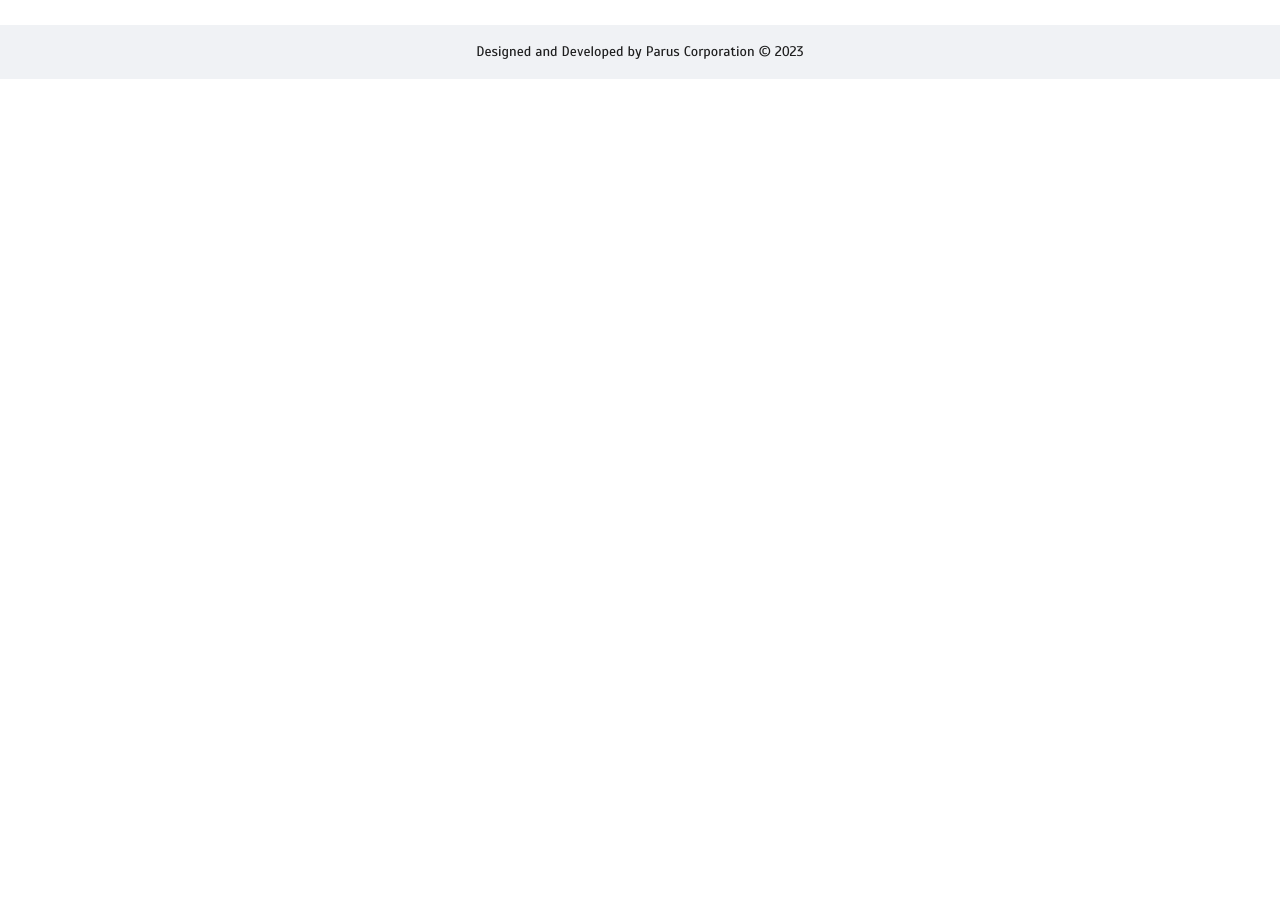
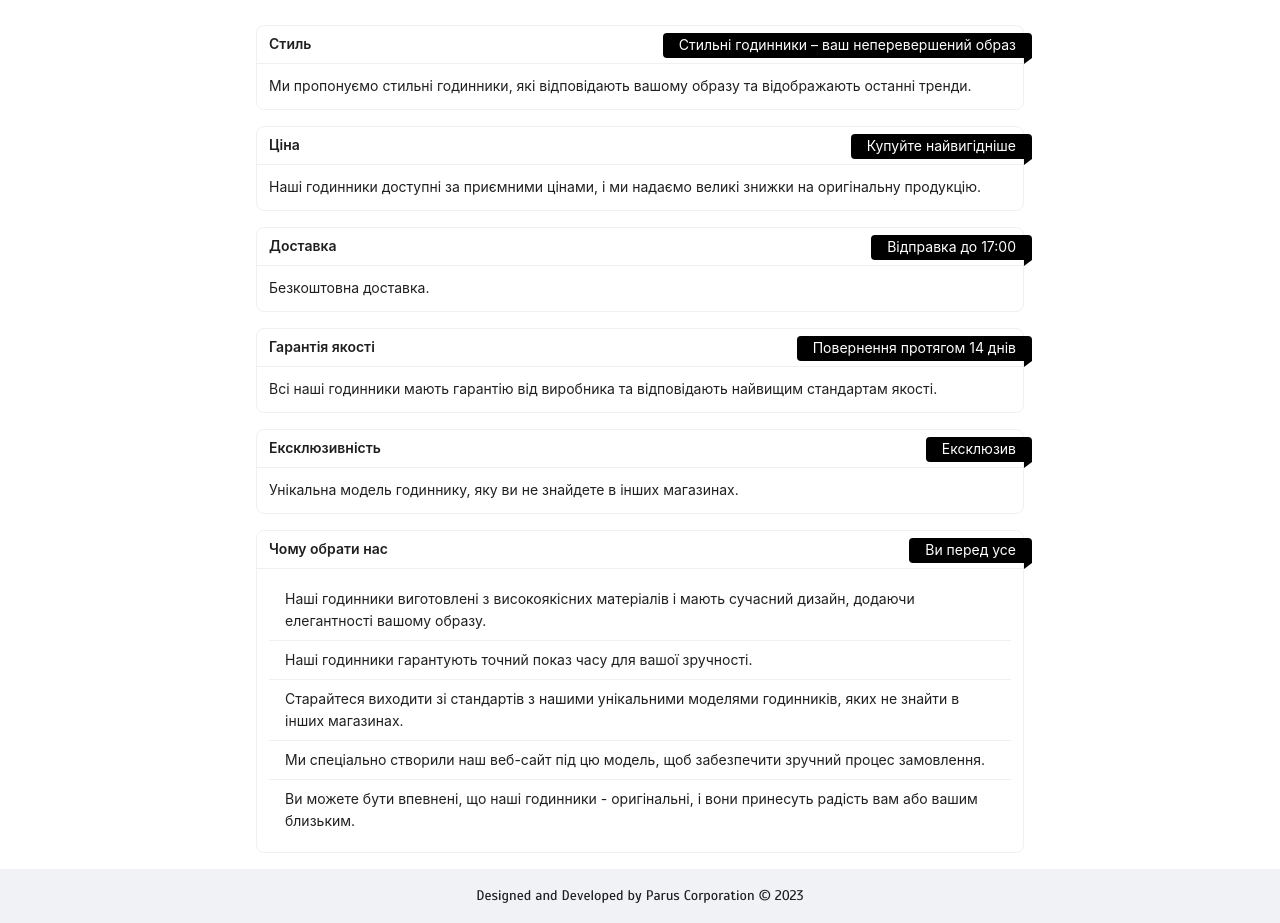
Before and after one commit to kova1chuk/watch-lending, a Next.js app: page /watch in a window 1280 px wide. Shown: the part 4040-4963 px from the top of the page. Before the commit the page ends 4119 px from the top, so only its background shows below. Built offline with nearby package versions, Linux system fonts and the light colour scheme.

Commit message:
Update advantages

```diff
--- a/src/app/watch/page.tsx
+++ b/src/app/watch/page.tsx
@@ -20,8 +20,8 @@ const WatchPage = () => {
         <section>
           <MainBannerCarousel />
           <Chessboard />
-          {/* <Advantages />
-
+          <Advantages />
+          {/*
           <OrderBlock handleCreateOrder={() => setOrderIsModalOpen(true)} />
 
           <OrderModal
--- a/src/components/Advantages.tsx
+++ b/src/components/Advantages.tsx
@@ -1,35 +1,41 @@
 import React from "react";
-import { Col, Typography, List } from "antd";
+import { Col, Typography, List, Badge, Card } from "antd";
 
 const { Title } = Typography;
 
 const advantagesData = [
   {
     title: "Стиль",
+    label: "Стильні годинники – ваш неперевершений образ",
     description:
       "Ми пропонуємо стильні годинники, які відповідають вашому образу та відображають останні тренди.",
   },
   {
     title: "Ціна",
+    label: "Купуйте найвигідніше",
     description:
       "Наші годинники доступні за приємними цінами, і ми надаємо великі знижки на оригінальну продукцію.",
   },
   {
     title: "Доставка",
+    label: "Відправка до 17:00",
     description: "Безкоштовна доставка.",
   },
   {
     title: "Гарантія якості",
+    label: "Повернення протягом 14 днів",
     description:
       "Всі наші годинники мають гарантію від виробника та відповідають найвищим стандартам якості.",
   },
   {
     title: "Ексклюзивність",
+    label: "Ексклюзив",
     description:
       "Унікальна модель годиннику, яку ви не знайдете в інших магазинах.",
   },
   {
     title: "Чому обрати нас",
+    label: "Ви перед усе",
     description: [
       "Наші годинники виготовлені з високоякісних матеріалів і мають сучасний дизайн, додаючи елегантності вашому образу.",
       "Наші годинники гарантують точний показ часу для вашої зручності.",
@@ -44,6 +50,7 @@ const data = advantagesData;
 
 interface Advantage {
   title: string;
+  label: string;
   description: string | string[];
 }
 
@@ -51,9 +58,31 @@ interface AdvantagesProps {}
 
 const Advantages: React.FC<AdvantagesProps> = () => {
   return (
-    <div style={{ maxWidth: "800px", margin: "0 auto" }}>
+    <div style={{ maxWidth: "800px", margin: "auto" }}>
       {data.map((advantage, index) => (
-        <Col key={index} xs={24}>
+        <div style={{ margin: " 1rem" }}>
+          <Badge.Ribbon
+            text={advantage.label}
+            color="black"
+            style={{ padding: "0.1rem 1rem" }}
+          >
+            <Card
+              title={advantage.title}
+              size="small"
+              // style={{ margin: "0 1rem" }}
+            >
+              {Array.isArray(advantage.description) ? (
+                <List
+                  size="small"
+                  dataSource={advantage.description}
+                  renderItem={(item: string) => <List.Item>{item}</List.Item>}
+                />
+              ) : (
+                advantage.description
+              )}
+            </Card>
+          </Badge.Ribbon>
+          {/* <Col key={index} xs={24}>
             <div
               style={{
                 // border: "1px solid #ccc",
@@ -74,7 +103,8 @@ const Advantages: React.FC<AdvantagesProps> = () => {
                 <p style={{ marginBottom: "0" }}>{advantage.description}</p>
               )}
             </div>
-        </Col>
+          </Col> */}
+        </div>
       ))}
     </div>
   );
```
Lines whose indentation alone changed are shown as unchanged.
